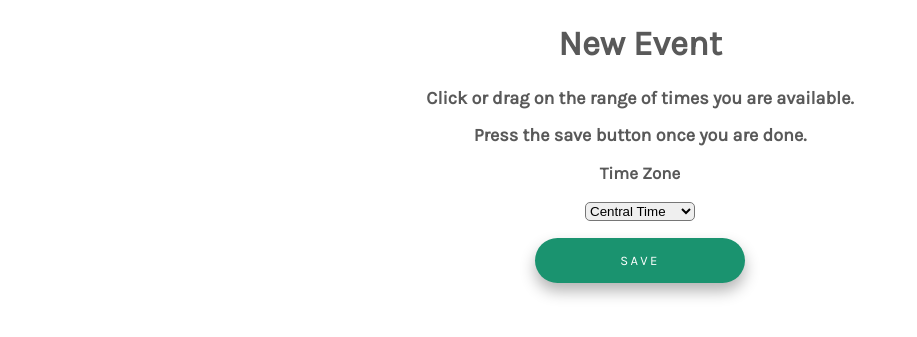
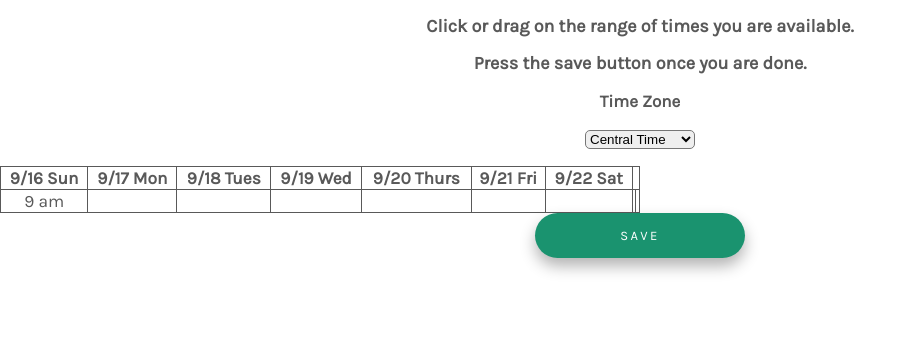
Before and after one commit to yoonaoh/hackrice8, a Python web app: template when2meet/templates/personal_availability.html in a window 1280 px wide. Shown: the part 60-397 px from the top of the page, without its empty margins (0-917 px from the left). Run offline with Jinja, Linux system fonts and the light colour scheme; the template is opened without the code that fills it, so the values that code supplies are empty.

Commit message:
still working on implementing table

```diff
--- a/when2meet/css/personal_availability.css
+++ b/when2meet/css/personal_availability.css
@@ -77,3 +77,16 @@ a.header:active {
       box-shadow: 0px 15px 20px rgba(0, 0, 0, 0.6);
   transform: translateY(-3px);
 }
+
+table, th {
+    color: #595959;
+    border: 1px solid #595959;
+    border-collapse: collapse;
+
+}
+
+td {
+  color: #595959;
+  border: 1px solid #595959;
+  border-collapse: collapse;
+}
--- a/when2meet/templates/new_event.html
+++ b/when2meet/templates/new_event.html
@@ -16,8 +16,8 @@
 </header>
 <body>
   <h1 style="color: #595959;"> Create a New Event </h1>
-  <form action="/personal">
-  <input style='font-size:20px; text-align: center; border-radius: 5px; margin:5px;' type=text placeholder="New Event Name">
+  <form method: "link" action="/personal">
+  <input style='font-size:20px; text-align: center; border-radius: 5px; margin:5px;' type=text name="eventName" placeholder="New Event Name">
   <br>
   <br>
   <p style="font-size: 19px; color: #595959;"> What dates might work? </p>
--- a/when2meet/templates/personal_availability.html
+++ b/when2meet/templates/personal_availability.html
@@ -14,7 +14,6 @@
   </div>
 </header>
 <body>
-  <h1> New Event </h1>
   <h2> Click or drag on the range of times you are available.</h2>
   <h2> Press the save button once you are done.</h2>
   <h3> Time Zone </h3>
@@ -24,6 +23,28 @@
     <option value=2> Mountain Time </option>
     <option value=3> Pacific Time </option>
   </select></p>
-  <a href = "/group"> <button class="btn" style="justify-content: center;">Save</button></a>
+  <table style="width:50%">
+    <tr>
+      <th>9/16 Sun</th>
+      <th>9/17 Mon</th>
+      <th>9/18 Tues</th>
+      <th>9/19 Wed</th>
+      <th>9/20 Thurs</th>
+      <th>9/21 Fri</th>
+      <th>9/22 Sat</th>
+    </tr>
+    <tr>
+      <td>9 am</td>
+      <td>&nbsp;</td>
+      <td></td>
+      <td></td>
+      <td></td>
+      <td></td>
+      <td></td>
+      <td></td>
+      <td></td>
+    </tr>
+  </table>
+  <a href = "/group"> <button class="btn" style="justify-content: center; align-items: flex-end;">Save</button></a>
 </body>
 </html>
```
Also changed, not shown: 1 other file.
